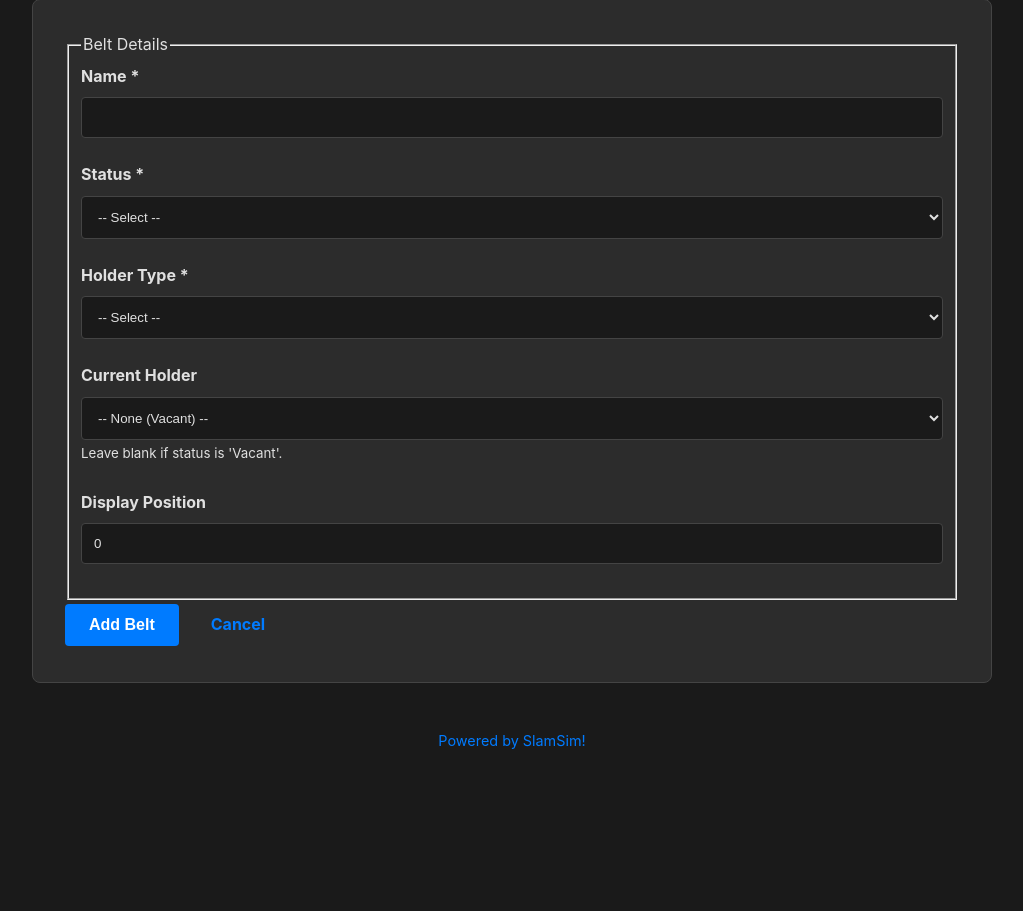
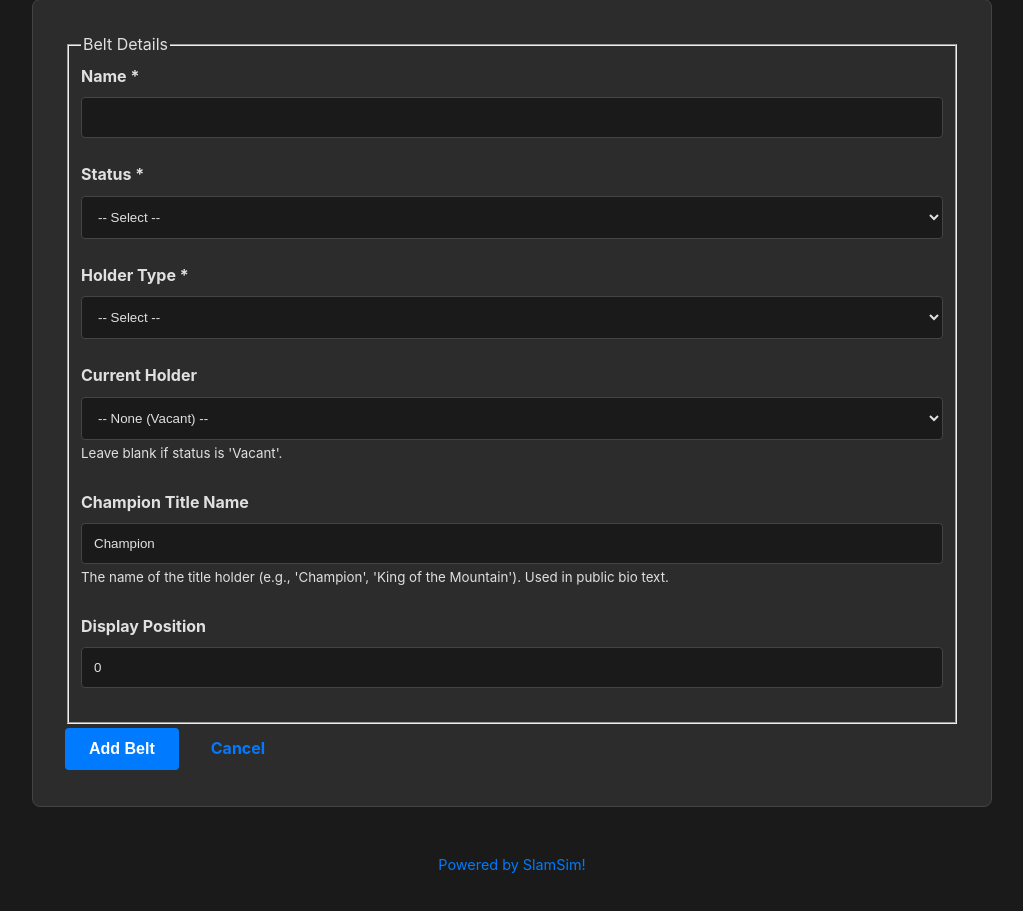
Before and after one commit to garymhartzell/slamsim, a Flask app: page /belts/create in a window 1280 px wide. Shown: the part 268-1179 px from the top of the page, without its empty margins (128-1151 px from the left). Before the commit the page ends 1017 px from the top, so only its background shows below. Run offline with Flask 3, Linux system fonts and the light colour scheme.

Commit message:
Added champion_title field in belts for better grammer.

```diff
--- a/routes/belts.py
+++ b/routes/belts.py
@@ -17,8 +17,11 @@ HOLDER_TYPE_OPTIONS = ['Singles', 'Tag-Team']
 
 def _get_form_data(form, is_create=False):
     data = {
-        'Name': form.get('name', '').strip(), 'Status': form.get('status', '').strip(),
-        'Holder_Type': form.get('holder_type', '').strip(), 'Current_Holder': form.get('current_holder', '').strip(),
+        'Name': form.get('name', '').strip(),
+        'Status': form.get('status', '').strip(),
+        'Holder_Type': form.get('holder_type', '').strip(),
+        'Current_Holder': form.get('current_holder', '').strip(),
+        'Champion_Title': form.get('champion_title', 'Champion').strip(), # New field
         'Display_Position': form.get('display_position', 0, type=int)
     }
     if is_create:
--- a/src/belts.py
+++ b/src/belts.py
@@ -43,8 +43,9 @@ def get_belt_by_id(belt_id):
     return next((belt for belt in load_belts() if belt.get('ID') == belt_id), None)
 
 def get_belt_by_name(belt_name):
-    """Retrieves a single belt by its full name."""
-    return next((belt for belt in load_belts() if belt.get('Name') == belt_name), None)
+    """Retrieves a single belt by its full name, performing a case-insensitive and stripped match."""
+    normalized_belt_name = belt_name.strip().lower()
+    return next((belt for belt in load_belts() if belt.get('Name', '').strip().lower() == normalized_belt_name), None)
 
 def load_active_belts_by_type(holder_type):
     """Loads all active belts of a specific type."""
--- a/templates/booker/belts/form.html
+++ b/templates/booker/belts/form.html
@@ -53,6 +53,11 @@
             <small>Leave blank if status is 'Vacant'.</small>
         </div>
         <div class="form-group">
+            <label for="champion_title">Champion Title Name</label>
+            <input type="text" id="champion_title" name="champion_title" value="{{ belt.get('Champion_Title', 'Champion') }}">
+            <small>The name of the title holder (e.g., 'Champion', 'King of the Mountain'). Used in public bio text.</small>
+        </div>
+        <div class="form-group">
             <label for="display_position">Display Position</label>
             <input type="number" id="display_position" name="display_position" value="{{ belt.Display_Position | default(0) }}">
         </div>
--- a/templates/fan/roster.html
+++ b/templates/fan/roster.html
@@ -31,7 +31,7 @@
                                                         {% if prefs.fan_mode_show_records %}
                                                             ({{ wrestler.Singles_Wins | default(0) }}-{{ wrestler.Singles_Losses | default(0) }}-{{ wrestler.Singles_Draws | default(0) }})
                                                         {% endif %}
-                                                        {% if wrestler.Belt %}({{ wrestler.Belt }}){% endif %}
+                                                        {% if wrestler.Belt %}({{ wrestler.get('current_champion_title_display', wrestler.Belt) }}){% endif %}
                                                     </a>
                                                 </td>
                                             </tr>
@@ -60,7 +60,7 @@
                                                         {% if prefs.fan_mode_show_records %}
                                                             ({{ team.Wins | default(0) }}-{{ team.Losses | default(0) }}-{{ team.Draws | default(0) }})
                                                         {% endif %}
-                                                        {% if team.Belt %}({{ team.Belt }}){% endif %}
+                                                        {% if team.Belt %}({{ team.get('current_champion_title_display', team.Belt) }}){% endif %}
                                                     </a>
                                                 </td>
                                             </tr>
--- a/templates/fan/tagteam.html
+++ b/templates/fan/tagteam.html
@@ -12,7 +12,7 @@
 
 {% if tagteam.Belt %}
 <div class="champion-banner">
-    <h3>Current {{ tagteam.Belt }}</h3>
+    <h3>Current {{ tagteam.get('current_champion_title_display', tagteam.Belt) }}</h3>
 </div>
 {% endif %}
 
--- a/templates/fan/wrestler.html
+++ b/templates/fan/wrestler.html
@@ -12,7 +12,7 @@
 
 {% if wrestler.Belt %}
 <div class="champion-banner">
-    <h3>Current {{ wrestler.Belt }}</h3>
+    <h3>Current {{ wrestler.get('current_champion_title_display', wrestler.Belt) }}</h3>
 </div>
 {% endif %}
 
```
Also changed, not shown: routes/fan.py (+29 -1 lines).
